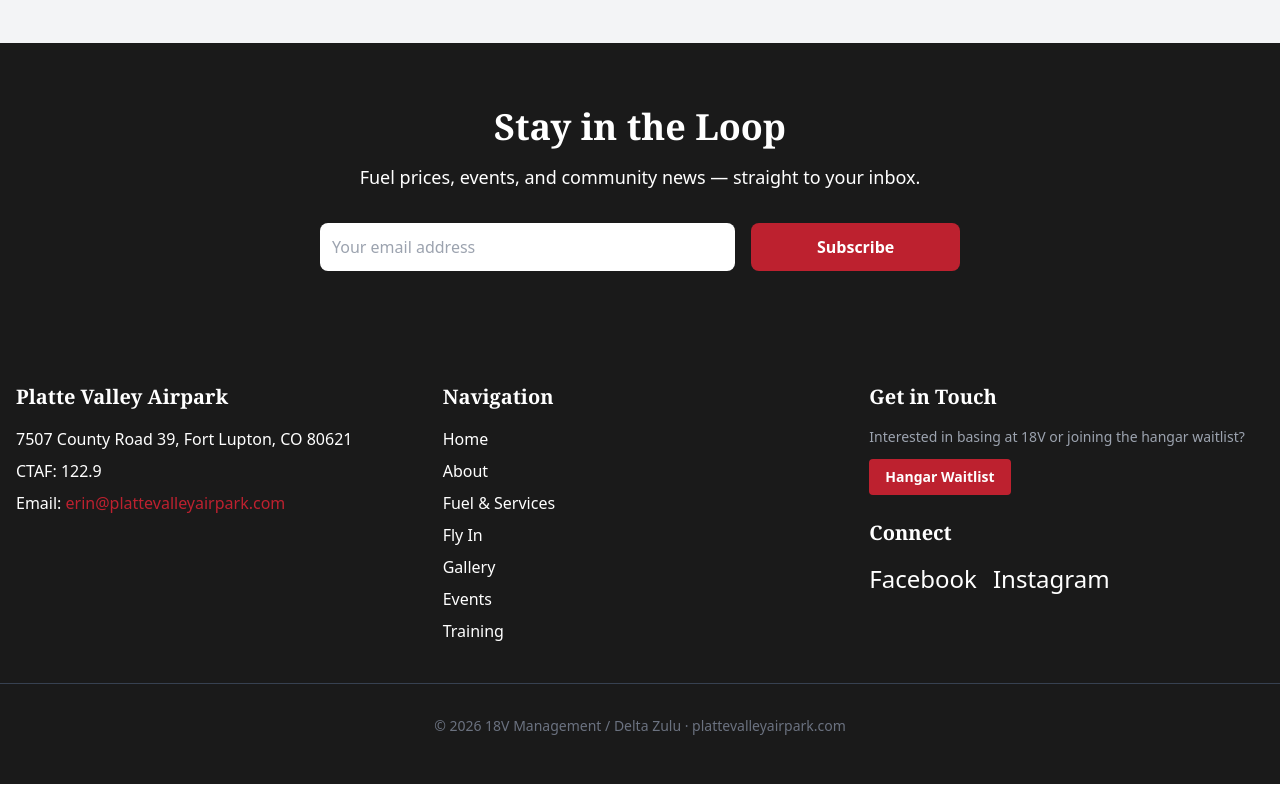
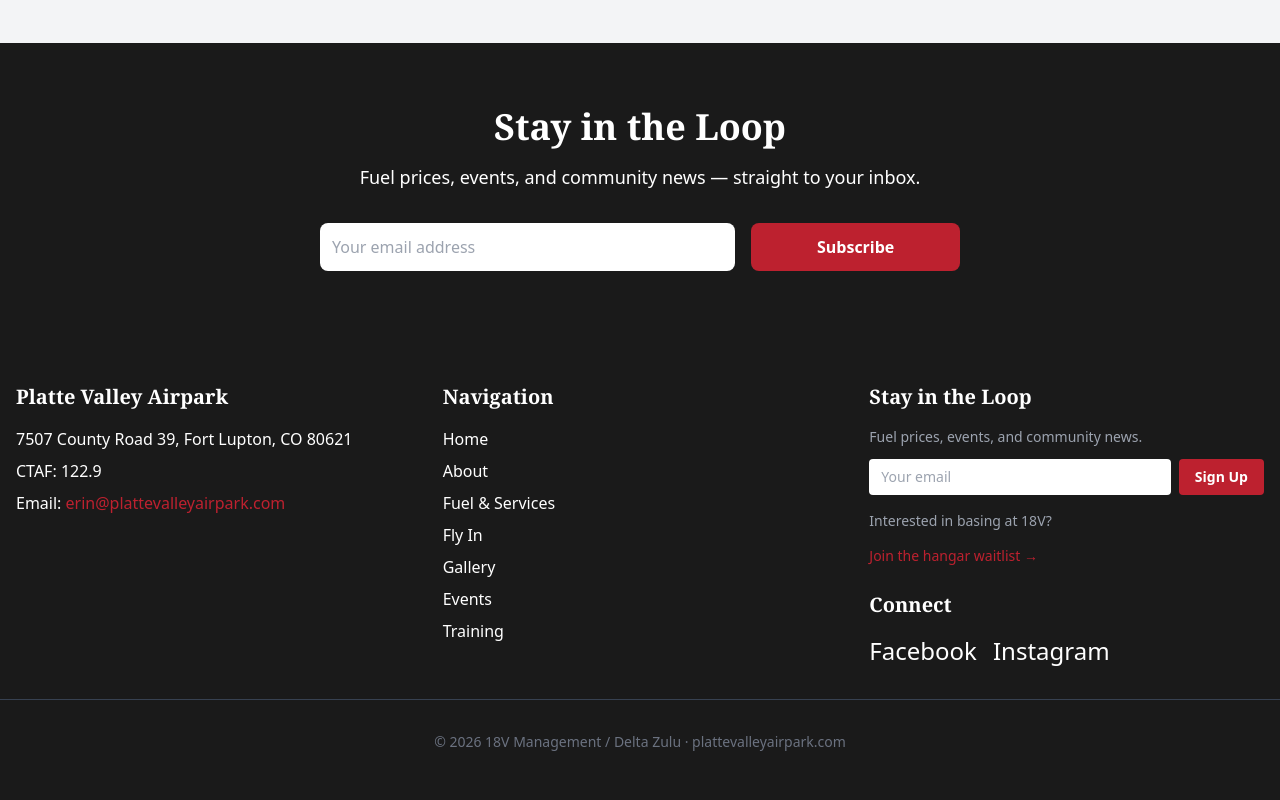
Before and after one commit to 908zeox-bot/platte-valley-airpark, a Next.js app: page / in a window 1280 px wide. Shown: the part 9415-10215 px from the top of the page. Built offline with nearby package versions, Linux system fonts and the light colour scheme.

Commit message:
Footer: Mailchimp inline signup form + hangar waitlist link

```diff
--- a/src/components/Footer.tsx
+++ b/src/components/Footer.tsx
@@ -58,10 +58,38 @@ const Footer = ({ site }: FooterProps) => {
         </div>
 
         <div>
-          <h3 className="text-xl font-bold mb-4">Get in Touch</h3>
-          <p className="mb-3 text-sm text-gray-400">Interested in basing at 18V or joining the hangar waitlist?</p>
-          <a href={`mailto:${site.email}?subject=Hangar Waitlist Inquiry`} className="inline-block bg-airpark-red hover:bg-red-700 text-white text-sm font-bold py-2 px-4 rounded mb-6 transition duration-300">Hangar Waitlist</a>
-          <h3 className="text-xl font-bold mb-4">Connect</h3>
+          <h3 className="text-xl font-bold mb-4">Stay in the Loop</h3>
+          <p className="mb-3 text-sm text-gray-400">Fuel prices, events, and community news.</p>
+          <form
+            action="https://plattevalleyairpark.us18.list-manage.com/subscribe/post?u=a1e8b622805331a4d6ccabc5b&id=278d3a6390"
+            method="post"
+            target="_blank"
+            noValidate
+            className="mb-4"
+          >
+            <div className="flex gap-2">
+              <input
+                type="email"
+                name="EMAIL"
+                placeholder="Your email"
+                required
+                className="flex-1 px-3 py-2 rounded text-dark-charcoal text-sm focus:outline-none"
+              />
+              <button
+                type="submit"
+                className="bg-airpark-red hover:bg-red-700 text-white text-sm font-bold px-4 py-2 rounded transition duration-300 whitespace-nowrap"
+              >
+                Sign Up
+              </button>
+            </div>
+            {/* Anti-bot honeypot */}
+            <div style={{position: 'absolute', left: '-5000px'}} aria-hidden="true">
+              <input type="text" name="b_a1e8b622805331a4d6ccabc5b_278d3a6390" tabIndex={-1} defaultValue="" />
+            </div>
+          </form>
+          <p className="mb-3 text-sm text-gray-400">Interested in basing at 18V?</p>
+          <a href={`mailto:${site.email}?subject=Hangar Waitlist Inquiry`} className="inline-block text-airpark-red hover:underline text-sm font-medium">Join the hangar waitlist →</a>
+          <h3 className="text-xl font-bold mb-4 mt-6">Connect</h3>
           <div className="flex justify-center md:justify-start space-x-4">
             {site.facebook && (
               <a href={site.facebook} target="_blank" rel="noopener noreferrer" className="text-white hover:text-airpark-red text-2xl">
```
Also changed, not shown: 404.html (+1 -1 lines), 404/index.html (+1 -1 lines), index.html (+1 -1 lines), training/index.html (+1 -1 lines), index.txt, training/index.txt, 6 other files (tests, documents, lock files or other folders).
